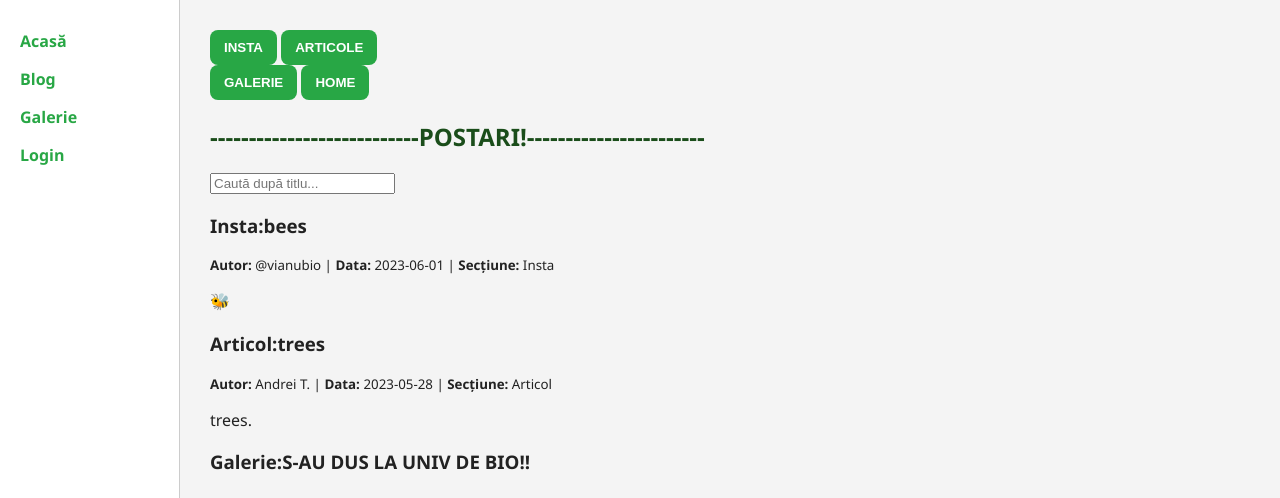
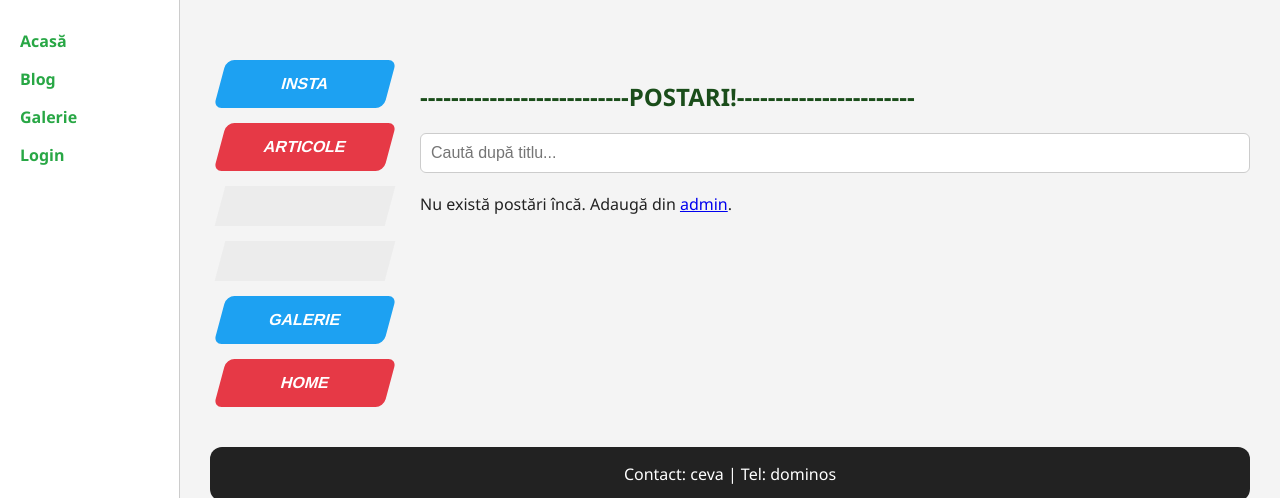
Before and after one commit to yokosumei/vianu_bio_site, a Flask app: page /blog in a window 1280 px wide. Shown: the top 498 px of the page. Run offline with Flask 3, Linux system fonts and the light colour scheme; data that the repository does not hold is empty.

Commit message:
Update blog.html

```diff
--- a/templates/blog.html
+++ b/templates/blog.html
@@ -1,4 +1,3 @@
-<html>
 {% extends "layout.html" %}
 {% block title %}Blog & Galerie – Vianu Biologists{% endblock %}
 
@@ -6,12 +5,12 @@
 <section class="blog-wrapper">
   <!-- SIDEBAR ADN -->
   <aside class="blog-sidebar">
-    <button class="nav-btn insta" onclick="filterContent('insta')">INSTA</button>
+    <button class="nav-btn insta"   onclick="filterContent('insta')">INSTA</button>
     <button class="nav-btn article" onclick="filterContent('articles')">ARTICOLE</button>
     <div class="nav-deco"></div>
     <div class="nav-deco"></div>
     <button class="nav-btn gallery" onclick="filterContent('gallery')">GALERIE</button>
-    <button class="nav-btn home" onclick="window.location.href='/'">HOME</button>
+    <button class="nav-btn home"    onclick="window.location.href='/'">HOME</button>
   </aside>
 
   <!-- CONȚINUT PRINCIPAL -->
@@ -23,156 +22,74 @@
       <input type="text" id="searchInput" onkeyup="searchPosts()" placeholder="Caută după titlu...">
     </div>
 
-    <!-- POSTĂRI -->
-    <div class="post-item" data-section="insta" data-title="O zi în viața unui bondar urban">
-      <h3>Insta:bees</h3>
-      <small><strong>Autor:</strong> @vianubio | <strong>Data:</strong> 2023-06-01 | <strong>Secțiune:</strong> Insta</small>
-      <p>🐝</p>
-    </div>
+    <!-- POSTĂRI DIN DB -->
+    {% for p in posts %}
+      <div class="post-item"
+           data-section="{{ p.section }}"
+           data-title="{{ (p.title or '')|lower }}">
+        <h3>
+          {% if p.section == 'insta' %}Insta:{% elif p.section == 'gallery' %}Galerie:{% else %}Articol:{% endif %}
+          {{ p.title }}
+        </h3>
 
-    <div class="post-item" data-section="articles" data-title="Copacii orașului – Plămânii noștri verzi">
-      <h3>Articol:trees</h3>
-      <small><strong>Autor:</strong> Andrei T. | <strong>Data:</strong> 2023-05-28 | <strong>Secțiune:</strong> Articol</small>
-      <p>trees.</p>
-    </div>
+        <small>
+          <strong>Autor:</strong> {{ p.author or 'Club BIO' }}
+          | <strong>Data:</strong> {{ p.created_at.strftime('%Y-%m-%d') if p.created_at else '' }}
+          | <strong>Secțiune:</strong>
+          {% if p.section == 'insta' %}Insta{% elif p.section == 'gallery' %}Galerie{% else %}Articol{% endif %}
+        </small>
 
-    <div class="post-item" data-section="gallery" data-title="Ziua plantării">
-      <h3>Galerie:S-AU DUS LA UNIV DE BIO!!</h3>
-      <small><strong>Autor:</strong> Club BIO | <strong>Data:</strong> 2023-05-26 | <strong>Secțiune:</strong> Galerie</small>
-      <img src="{{ url_for('static', filename='images/photo1.jpg') }}" class="gallery-img" alt="cool kids :)">
-    </div>
+        {% if p.image_url %}
+          <img src="{{ p.image_url }}" class="gallery-img" alt="cover">
+        {% endif %}
 
-    <div class="post-item" data-section="articles" data-title="Biodiversitatea din grădini">
-      <h3>Articol:Ma mananca tantarii :(</h3>
-      <small><strong>Autor:</strong> Maria I. | <strong>Data:</strong> 2023-05-20 | <strong>Secțiune:</strong> Articol</small>
-      <p>Not cool tantari.</p>
-    </div>
+        {% if p.content %}
+          <p>{{ p.content }}</p>
+        {% endif %}
 
-    <div class="post-item" data-section="insta" data-title="Grauri pe acoperiș">
-      <h3>Insta:Me like birds :))</h3>
-      <small><strong>Autor:</strong> @vianubio | <strong>Data:</strong> 2023-05-18 | <strong>Secțiune:</strong> Insta</small>
-      <p>BIRDS!</p>
-    </div>
+        {% if p.external_url %}
+          <p><a href="{{ p.external_url }}" target="_blank" rel="noopener">Vezi link</a></p>
+        {% endif %}
+      </div>
+    {% else %}
+      <p>Nu există postări încă. Adaugă din <a href="{{ url_for('admin_new') }}">admin</a>.</p>
+    {% endfor %}
   </div>
 </section>
-{% endblock %}
-</html>
+
 <style>
-.blog-wrapper {
-  display: flex;
-  gap: 30px;
-  margin-top: 30px;
-}
+.blog-wrapper { display:flex; gap:30px; margin-top:30px; }
+.blog-sidebar { width:180px; display:flex; flex-direction:column; gap:15px; padding-left:10px; }
+.nav-btn { padding:15px; font-weight:700; border:none; color:#fff; cursor:pointer; transform:skew(-15deg); font-size:16px; transition:background .2s ease; }
+.nav-btn:hover { opacity:.9; }
+.nav-btn.insta { background:#1da1f2; }
+.nav-btn.article { background:#e63946; }
+.nav-btn.gallery { background:#1da1f2; }
+.nav-btn.home { background:#e63946; }
+.nav-deco { height:40px; background:#ccc; transform:skew(-15deg); opacity:.2; }
+.blog-main { flex:1; }
+.search-bar { margin-bottom:20px; }
+#searchInput { width:100%; padding:10px; font-size:16px; border-radius:6px; border:1px solid #ccc; }
+.post-item { background:#fff; border-left:5px solid #28a745; margin-bottom:20px; padding:15px; border-radius:6px; }
+.post-item small { display:block; margin-bottom:10px; font-size:13px; color:#666; }
+.gallery-img { max-width:100%; border-radius:6px; margin-top:10px; }
+</style>
 
-.blog-sidebar {
-  width: 180px;
-  display: flex;
-  flex-direction: column;
-  gap: 15px;
-  padding-left: 10px;
-}
-
-.nav-btn {
-  padding: 15px;
-  font-weight: bold;
-  border: none;
-  color: white;
-  cursor: pointer;
-  transform: skew(-15deg);
-  font-size: 16px;
-  transition: background 0.2s ease;
-}
-
-.nav-btn:hover {
-  opacity: 0.9;
-}
-
-.nav-btn.insta {
-  background-color: #1da1f2;
-}
-
-.nav-btn.article {
-  background-color: #e63946;
-}
-
-.nav-btn.gallery {
-  background-color: #1da1f2;
-}
-
-.nav-btn.home {
-  background-color: #e63946;
-}
-
-.nav-deco {
-  height: 40px;
-  background-color: #ccc;
-  transform: skew(-15deg);
-  opacity: 0.2;
-}
-
-.blog-main {
-  flex: 1;
-}
-
-.search-bar {
-  margin-bottom: 20px;
-}
-
-#searchInput {
-  width: 100%;
-  padding: 10px;
-  font-size: 16px;
-  border-radius: 6px;
-  border: 1px solid #ccc;
-}
-
-.post-item {
-  background-color: #fff;
-  border-left: 5px solid #28a745;
-  margin-bottom: 20px;
-  padding: 15px;
-  border-radius: 6px;
-}
-
-.post-item small {
-  display: block;
-  margin-bottom: 10px;
-  font-size: 13px;
-  color: #666;
-}
-
-.gallery-img {
-  max-width: 100%;
-  border-radius: 6px;
-  margin-top: 10px;
-}
-
-</style>
 <script>
 function filterContent(section) {
   const allPosts = document.querySelectorAll('.post-item');
   allPosts.forEach(post => {
     const postSection = post.getAttribute('data-section');
-    if (section === 'all' || postSection === section) {
-      post.style.display = 'block';
-    } else {
-      post.style.display = 'none';
-    }
+    post.style.display = (section === 'all' || postSection === section) ? 'block' : 'none';
   });
 }
-
 function searchPosts() {
-  const input = document.getElementById("searchInput").value.toLowerCase();
+  const input = (document.getElementById("searchInput").value || "").toLowerCase();
   const posts = document.querySelectorAll(".post-item");
-
   posts.forEach(post => {
-    const title = post.getAttribute("data-title").toLowerCase();
-    if (title.includes(input)) {
-      post.style.display = "block";
-    } else {
-      post.style.display = "none";
-    }
+    const title = (post.getAttribute("data-title") || "").toLowerCase();
+    post.style.display = title.includes(input) ? "block" : "none";
   });
 }
-
 </script>
+{% endblock %}
```
